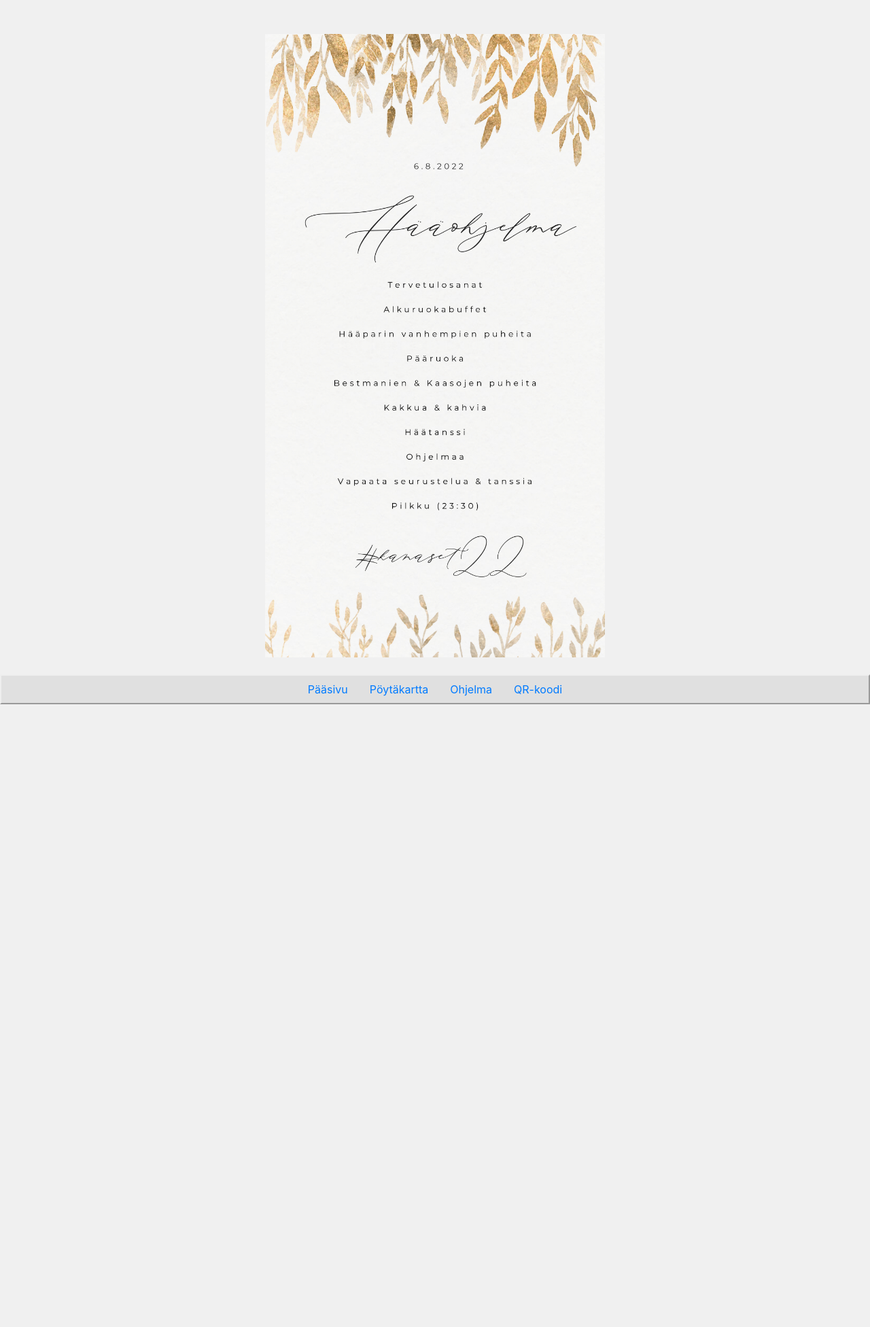
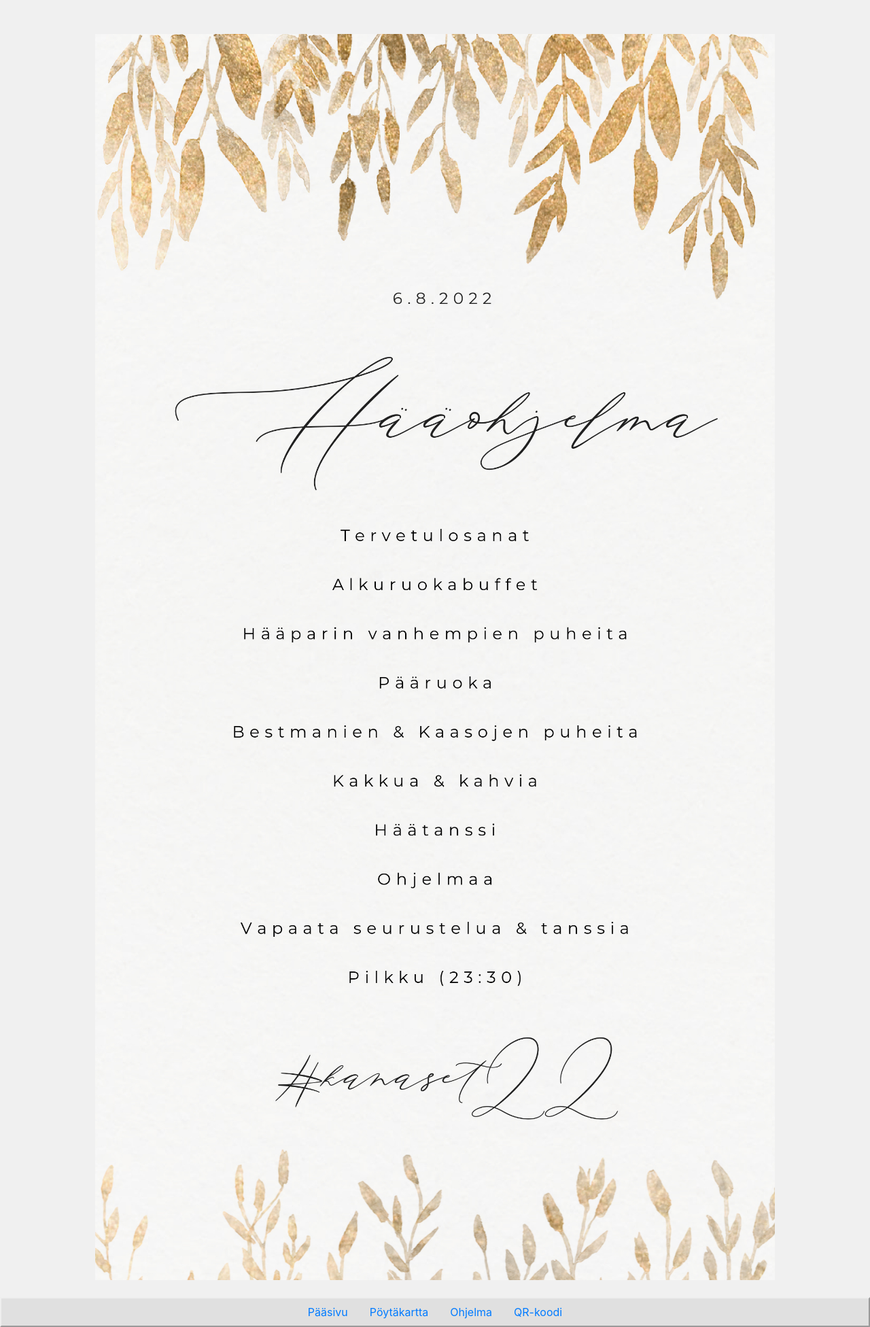
Before and after one commit to lkananen/weddingsite, a FastAPI app: page / in a window 1280 px wide. Shown: the whole page at 68% size. Before the commit the page ends 1036 px from the top, so only its background shows below. Run offline with FastAPI, Linux system fonts and the light colour scheme.

Commit message:
Max image width increased.

```diff
--- a/source/app/templates/index.html
+++ b/source/app/templates/index.html
@@ -10,7 +10,7 @@
 </head>
 <body>
     <div class="text-center" style="padding-top:25px;">
-        <img src="/static/wedding.jpg" class="rounded" alt="program" style="max-width: 500; width: 80%; padding-top: 25px; padding-bottom: 25px;">
+        <img src="/static/wedding.jpg" class="rounded" alt="program" style="max-width: 1000; width: 80%; padding-top: 25px; padding-bottom: 25px;">
     </div>
 
     <div style="background-color: rgb(224,224,224); border: 2px outset; text-align: center;">
```
